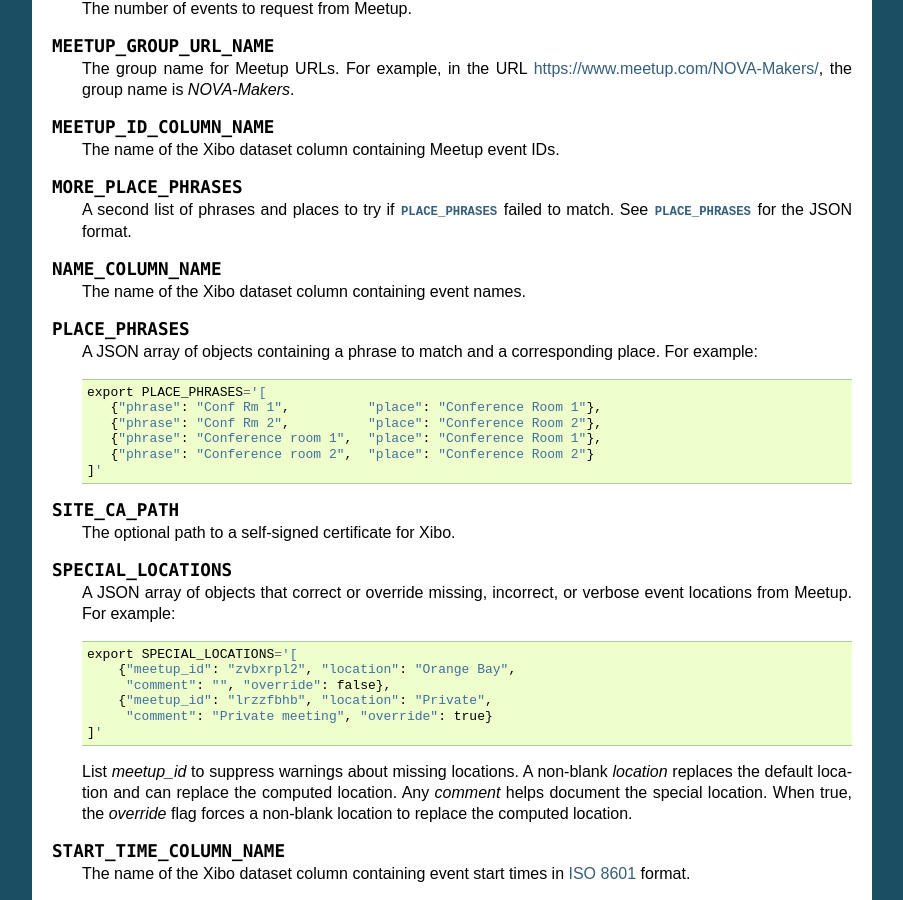
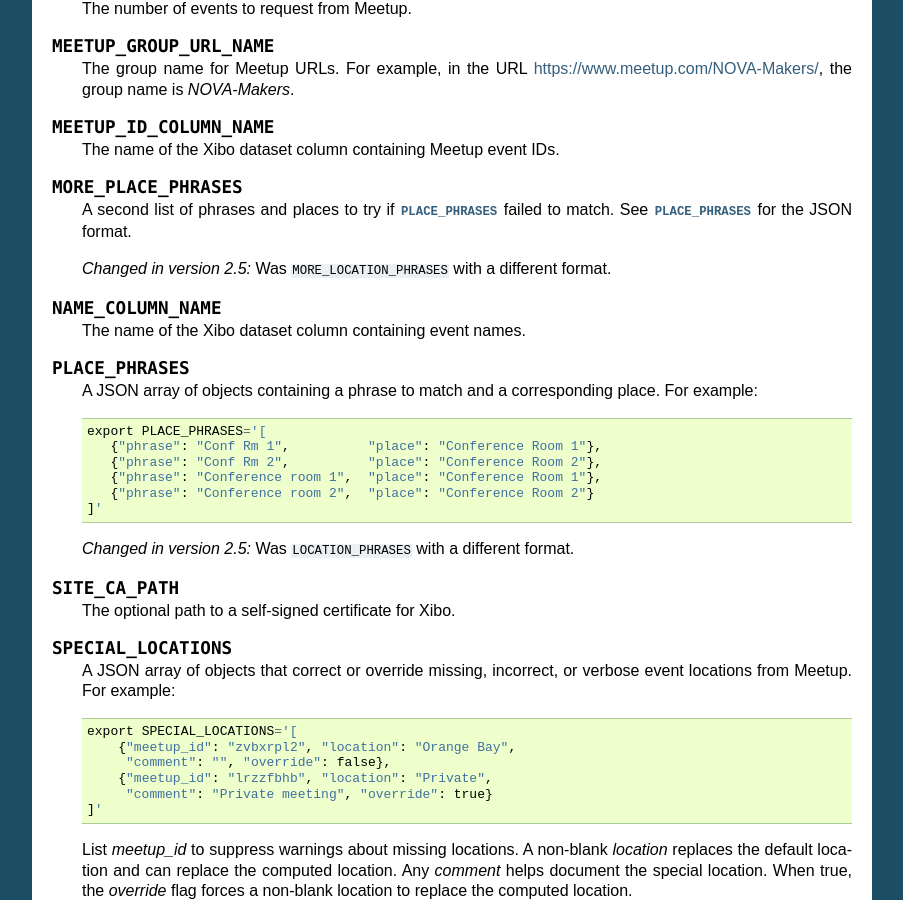
Before and after one commit to jshprentz/meetup2xibo, a Sphinx documentation site: the page built from docs/man/meetup2xibo.rst, in a window 1280 px wide and 900 px high, scrolled down 1455 px. Shown: the whole window, without its empty margins (198-1101 px from the left). Built offline with Sphinx 7.4.7, drawn with Linux system fonts in a browser that asks for light colours.

Commit message:
Note changes in version 2.5.

```diff
--- a/docs/man/meetup2xibo.rst
+++ b/docs/man/meetup2xibo.rst
@@ -122,6 +122,9 @@ Environment
    failed to match.
    See :envvar:`PLACE_PHRASES` for the JSON format.
 
+   .. versionchanged:: 2.5
+      Was ``MORE_LOCATION_PHRASES`` with a different format.
+
 .. envvar:: NAME_COLUMN_NAME
 
    The name of the Xibo dataset column containing event names.
@@ -137,6 +140,9 @@ Environment
        {"phrase": "Conference room 1",  "place": "Conference Room 1"},
        {"phrase": "Conference room 2",  "place": "Conference Room 2"}
     ]'
+
+   .. versionchanged:: 2.5
+      Was ``LOCATION_PHRASES`` with a different format.
 
 .. envvar:: SITE_CA_PATH
 
```
